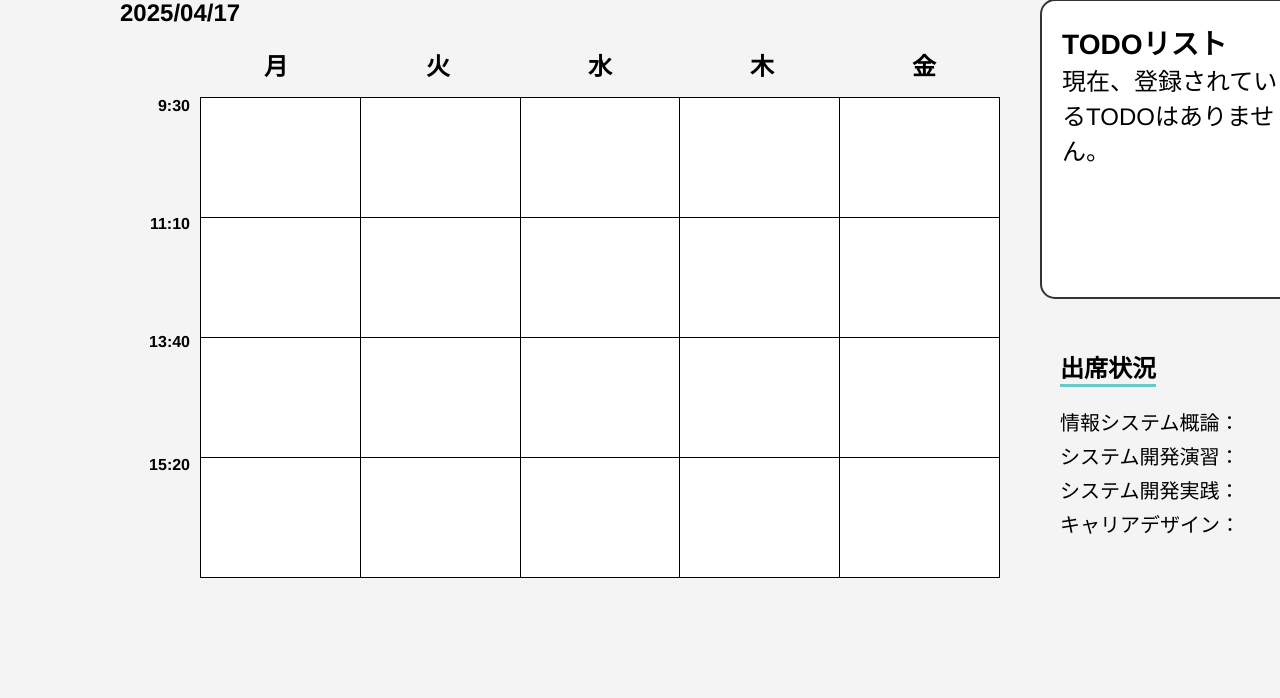
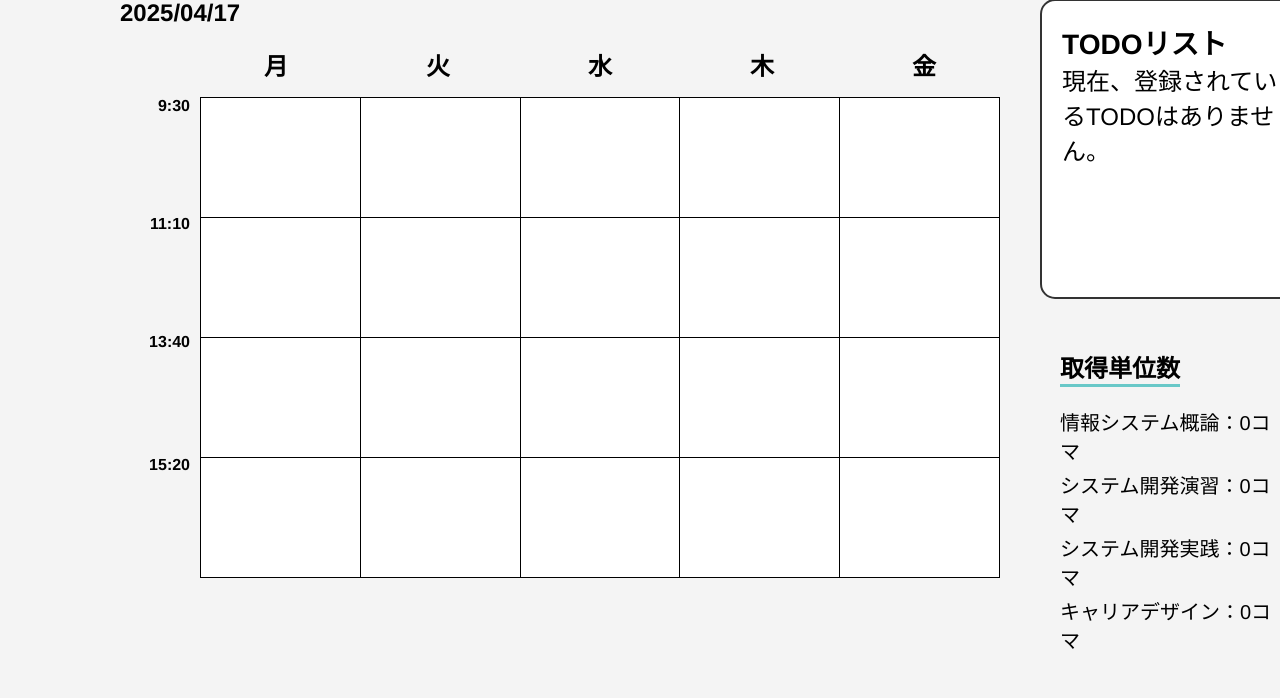
Before and after one commit to yoshiokaharuto/2025_spring_hakkason, a Flask app: page /main in a window 1280 px wide. Shown: the part 201-899 px from the top of the page. Run offline with Flask 3, Linux system fonts and the light colour scheme; the visitor is signed in with stand-in values (Sample User, id 1); data that the repository does not hold is empty; some libraries are stand-ins or nearby versions.

Commit message:
取得単位数の表示

```diff
--- a/app.py
+++ b/app.py
@@ -117,7 +117,12 @@ def main():
 
         timetable_map = {position: subject_name for subject_name, position in timetable}
 
-        return render_template('main.html', todos=todos,timetable_map=timetable_map)
+        subject_order = ['情報システム概論', 'システム開発演習', 'システム開発実践', 'キャリアデザイン']
+        my_credit_data = db.my_credit_data(session['user_id'])
+        my_dict = dict(my_credit_data)
+        my_data = [my_dict.get(subject, 0) for subject in subject_order]
+
+        return render_template('main.html', todos=todos,timetable_map=timetable_map, my_data=my_data)
     else:
         return redirect(url_for('login'))
 
@@ -232,7 +237,5 @@ def complete_todo():
 
 
 
-
-
 if __name__ == '__main__':
     app.run(debug=True)
--- a/templates/main.html
+++ b/templates/main.html
@@ -110,11 +110,11 @@
     </div>
 
     <div class="attendance-box" id="attendance-status">
-      <h3>出席状況</h3>
-      <p>情報システム概論：</p>
-      <p>システム開発演習：</p>
-      <p>システム開発実践：</p>
-      <p>キャリアデザイン：</p>
+      <h3>取得単位数</h3>
+      <p>情報システム概論：{{ my_data[0] }}コマ</p>
+      <p>システム開発演習：{{ my_data[1] }}コマ</p>
+      <p>システム開発実践：{{ my_data[2] }}コマ</p>
+      <p>キャリアデザイン：{{ my_data[3] }}コマ</p>
     </div>
   </div>
 </div>
```
